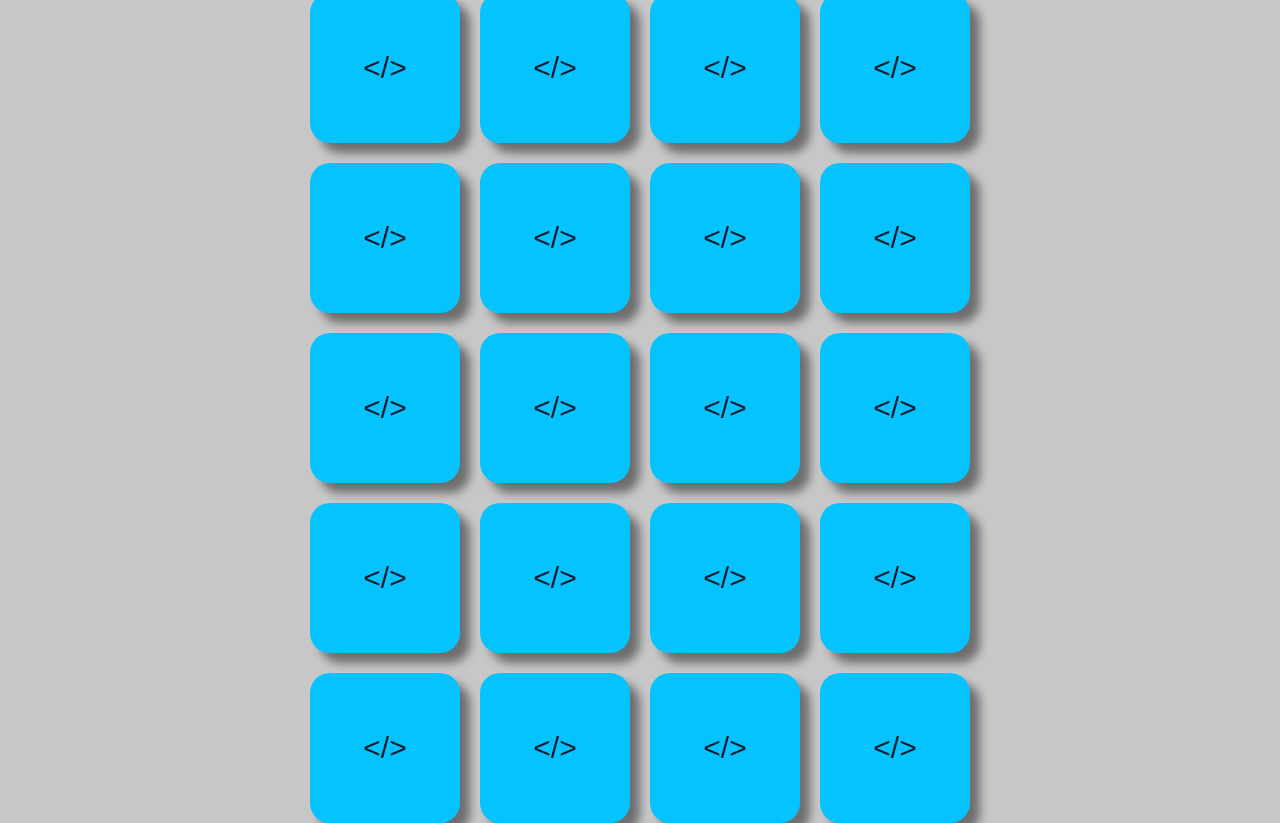
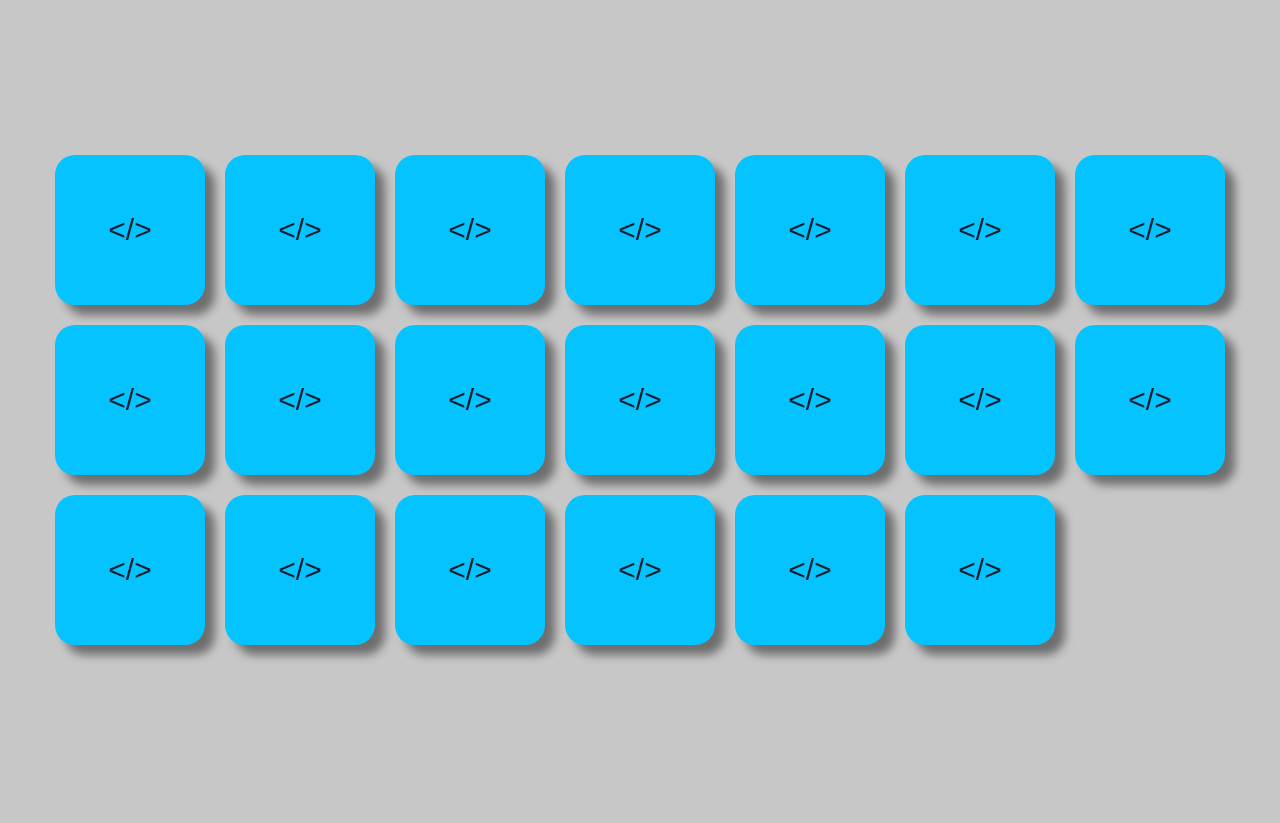
Before and after one commit to IsraelLopesS/jogo_memoria, a plain HTML site: page index.html in a window 1280 px wide. After the commit the page ends 800 px from the top, so only its background shows below. Drawn offline with Linux system fonts and the light colour scheme.

Commit message:
correção bugs

```diff
--- a/style.css
+++ b/style.css
@@ -4,16 +4,17 @@ body {
     justify-content: center;
     align-items: center;
     height: 100vh;
+    margin: 0;
+    padding: 0;
     background-color: #c7c7c7;
 }
 
 .card {
     position: relative;
-    width: 150px;
-    height: 150px;
+    width: 100%;
+    padding-bottom: 100%;
     transform-style: preserve-3d;
     transition: .5s;
-
 }
 
 .cardBack,
@@ -36,7 +37,6 @@ body {
 .cardFront {
     transform: rotateY(180deg);
     background-color: #101c2c;
-
 }
 
 .cardBack {
@@ -79,9 +79,9 @@ body {
 }
 
 #board {
-
-    max-width: 800px;
+    max-width: 100%;
+    max-height: 80vh;
     display: grid;
-    grid-template: 1fr 1fr 1fr 1fr 1fr / 1fr 1fr 1fr 1fr;
-    gap: 20px;
+    grid-template-columns: repeat(auto-fit, minmax(150px, 1fr));
+    grid-gap: 20px;
 }
```
